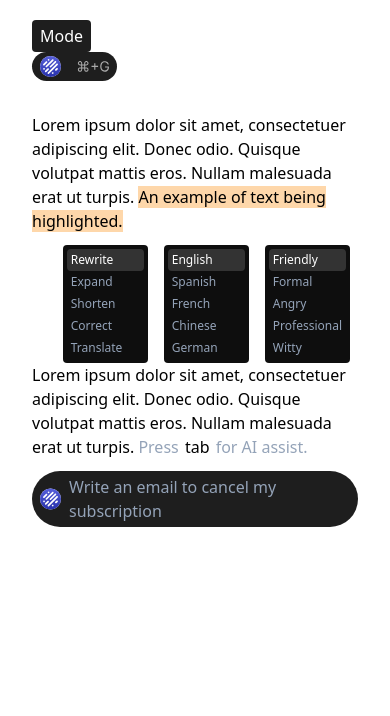
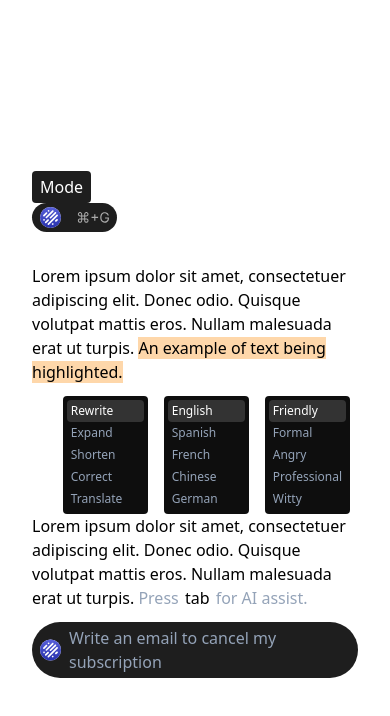
Before and after one commit to elitesuper/my-project, a Next.js app: page / in a window 390 px wide. Shown: the top 716 px of the page. Built offline with nearby package versions, Linux system fonts and the light colour scheme.

Commit message:
responsive

```diff
--- a/pages/index.tsx
+++ b/pages/index.tsx
@@ -29,9 +29,10 @@ export default function Home() {
         <meta name="viewport" content="width=device-width, initial-scale=1" />
         <link rel="icon" href="/favicon.ico" />
       </Head>
-      <main className="h-screen dark:bg-bgdark">
+      <main className="h-screen dark:bg-bgdark flex">
+        <div className='w-full my-auto'>
           <div className='w-full md:flex py-4 max-w-5xl mx-auto pt-5'>
-          <div className='sm:w-full md:w-1/2 px-8'>
+            <div className='sm:w-full md:w-1/2 px-8 sm:mb-5 md:mb-0'>
               <button className='rounded bg-bgdark dark:bg-white text-white dark:text-bgdark px-2 py-1' onClick={()=>{Modechange()}}>Mode</button>
             </div>
             <div className='sm:w-full md:w-1/2 px-8'>
@@ -90,6 +91,7 @@ export default function Home() {
               </div>
             </div>
           </div>
+        </div>
       </main>
     </>
   )
```
Lines whose indentation alone changed are shown as unchanged.
